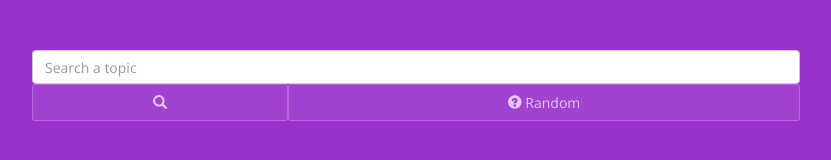
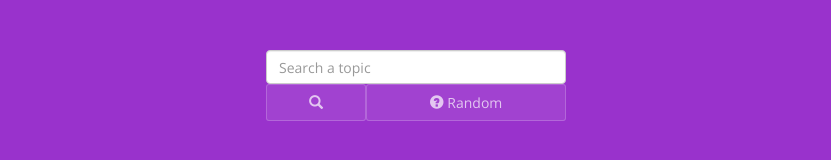
Before and after one commit to parmytank/wikiviewer, a plain HTML site: page index.html in a window 1280 px wide. Shown: the whole page, without its empty margins (224-1055 px from the left). Drawn offline with nearby package versions, Linux system fonts and the light colour scheme.

Commit message:
Update index.html

```diff
--- a/index.html
+++ b/index.html
@@ -33,7 +33,7 @@
     <link rel="stylesheet" type="text/css" href="stylesheets/github-light.css" media="screen">
   </head>
   <body>
-    <div style="padding-top: 50px; margin: auto; width:60%">
+    <div style="padding-top: 50px; margin: auto; width:300px">
     <input type="text" id="search" class="form-control" placeholder="Search a topic" style="width:100%"></input>
     <div class="row" style="width:auto; margin:auto; display:flex; flex-direction:row">
       <div class="btn btn-info col-xs-4" id="search-button">
```
